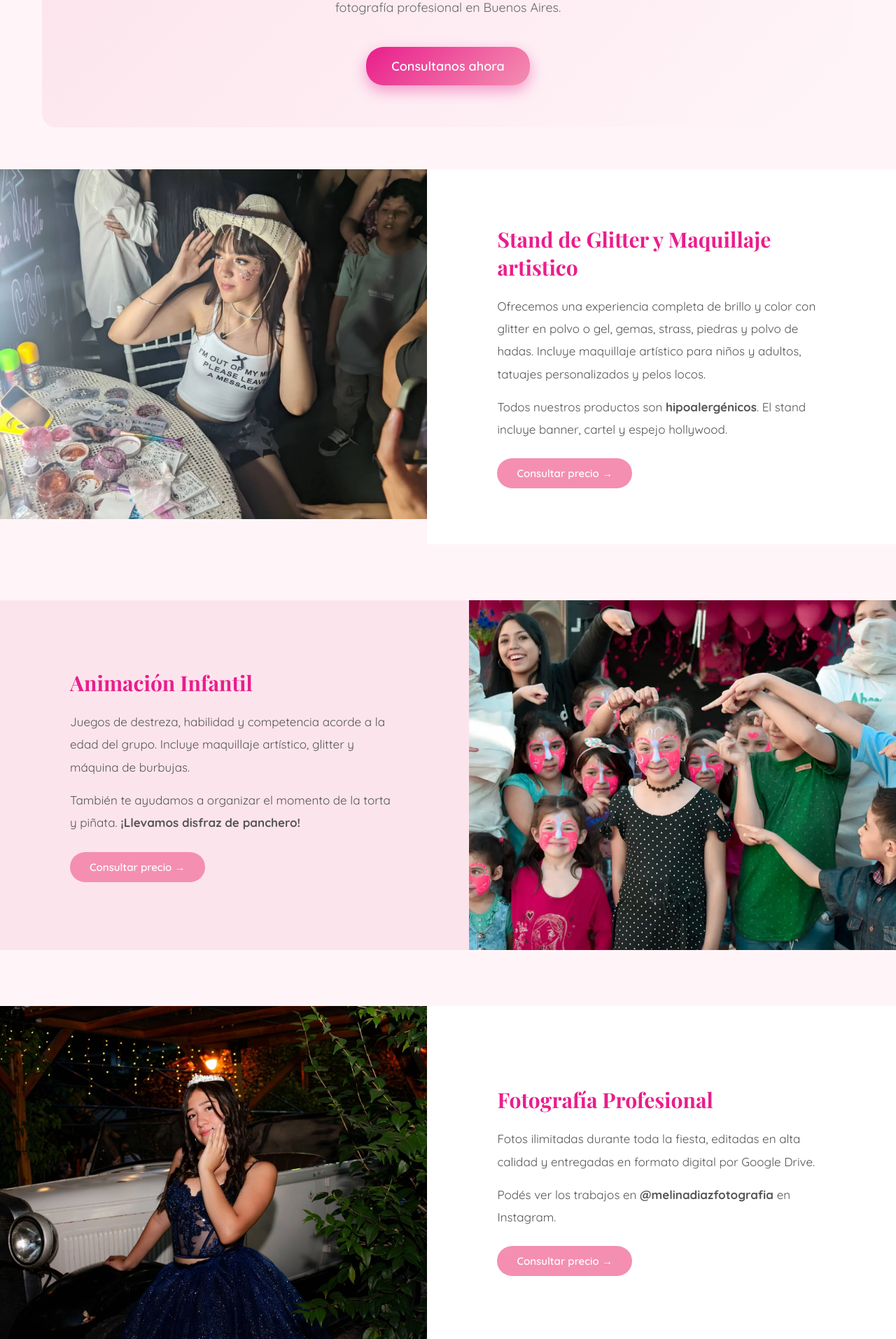
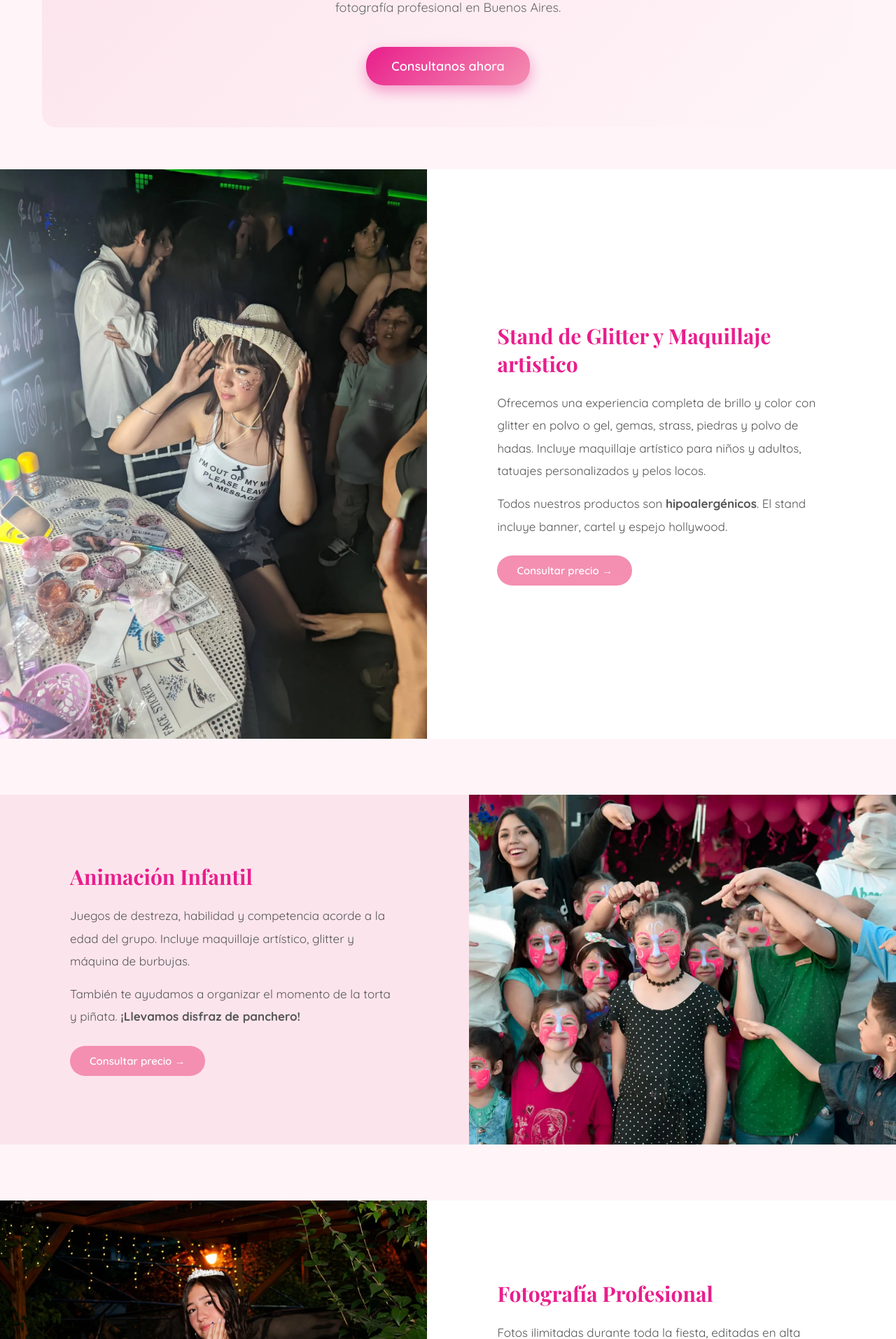
Before and after one commit to dylangig/Animaciones-C-C, a Flask app: page / in a window 1280 px wide. Shown: the part 353-2267 px from the top of the page at 70% size. Run offline with Flask 3, Linux system fonts and the light colour scheme.

Commit message:
limite de pixeles del contenedor de texto e imagen

```diff
--- a/templates/inicio.html
+++ b/templates/inicio.html
@@ -103,13 +103,15 @@
     }
     .seccion-full-img {
         flex: 1.3;
+        display:flex;
     }
     .seccion-full-img img {
         width: 100%;
-        height: 500px;
+        height: 100%;
         object-fit: cover;
         display: block;
         border-radius: 0;
+        min-height: 500px;
     }
     .seccion-full-texto {
         flex: 1;
```
